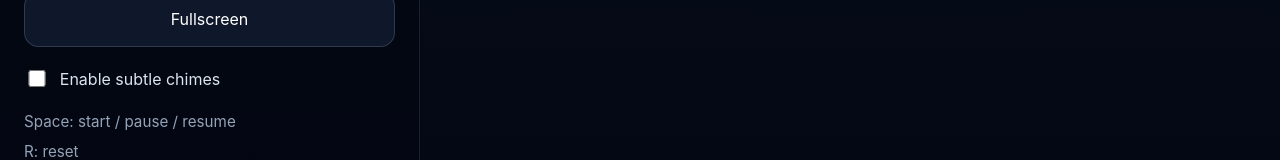
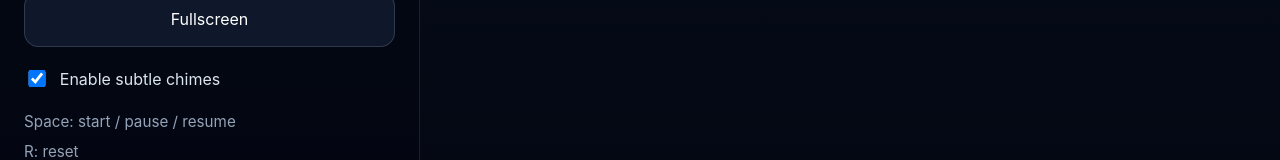
Before and after one commit to dulbrich/Final-Countdown, a React (Vite) app: page / in a window 1280 px wide. Shown: the part 720-880 px from the top of the page. Built offline with nearby package versions, Linux system fonts and the light colour scheme.

Commit message:
Increase expiration chime and enable sound by default

```diff
--- a/src/App.jsx
+++ b/src/App.jsx
@@ -44,7 +44,7 @@ export default function App() {
   const [remainingSeconds, setRemainingSeconds] = useState(180);
   const [overtimeSeconds, setOvertimeSeconds] = useState(0);
   const [timerState, setTimerState] = useState(TIMER_STATES.IDLE);
-  const [soundEnabled, setSoundEnabled] = useState(false);
+  const [soundEnabled, setSoundEnabled] = useState(true);
   const [minutesInput, setMinutesInput] = useState('3');
   const [secondsInput, setSecondsInput] = useState('00');
   const [isFullscreen, setIsFullscreen] = useState(false);
@@ -69,8 +69,8 @@ export default function App() {
 
       if (type === 'ten') buildChime(880, 0.14, 0.03);
       if (type === 'expired') {
-        buildChime(740, 0.22, 0.065);
-        setTimeout(() => buildChime(620, 0.22, 0.075), 170);
+        buildChime(740, 0.24, 0.13);
+        setTimeout(() => buildChime(620, 0.24, 0.15), 170);
       }
       if (type === 'overtime30') {
         buildChime(660, 0.14, 0.035);
```
